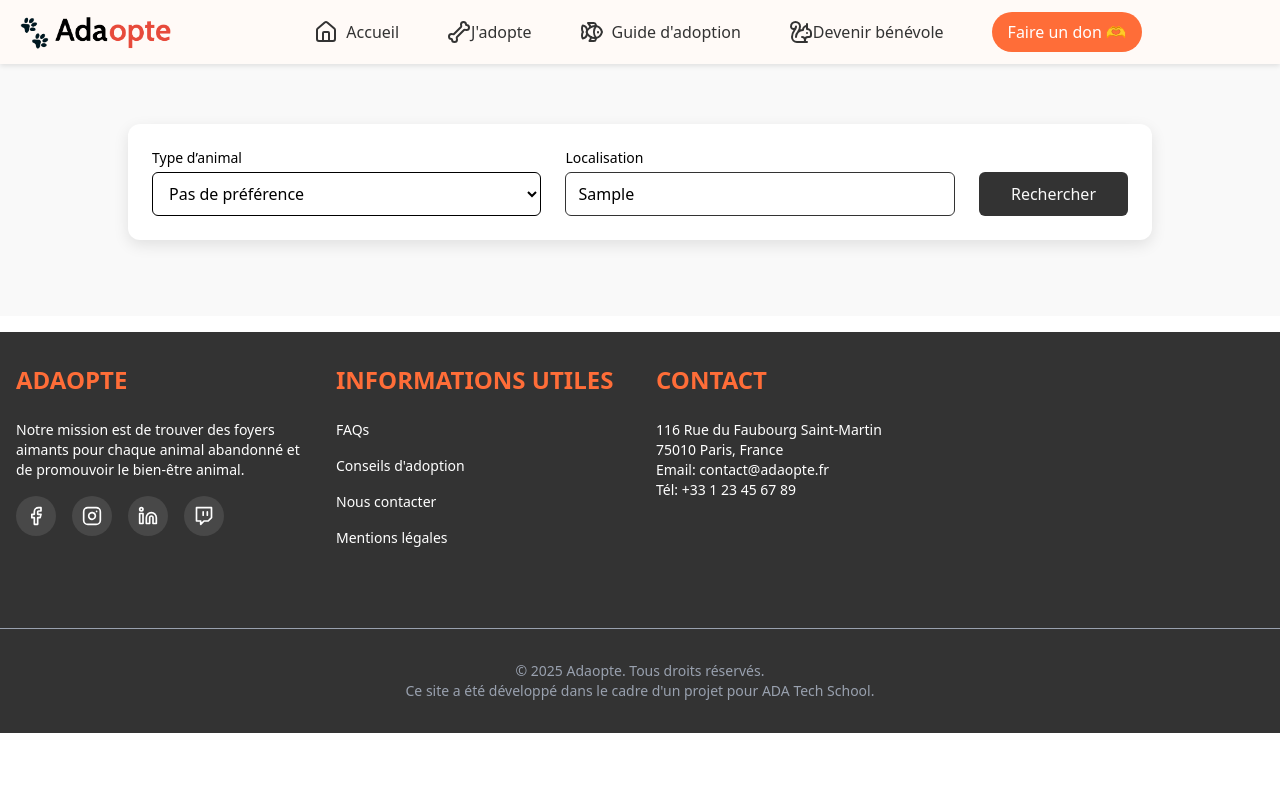
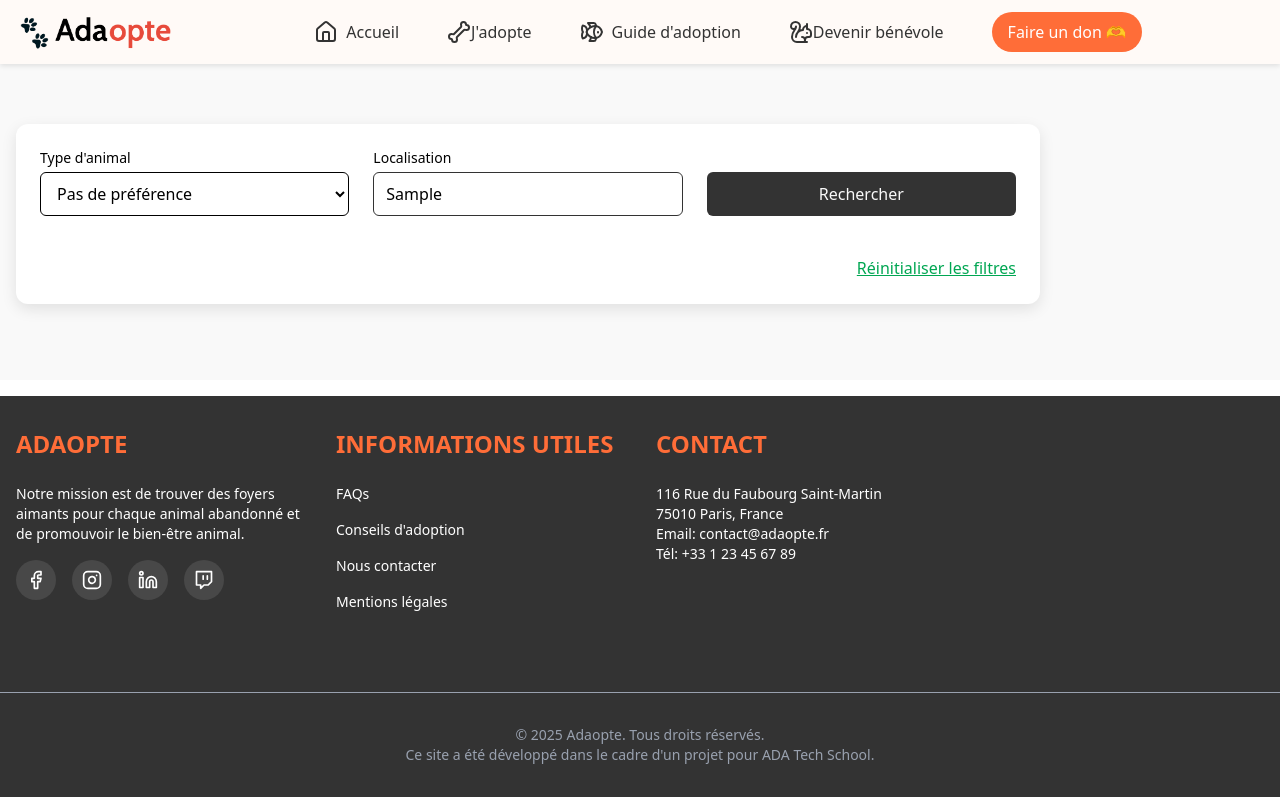
Before and after one commit to LucieSng/petadopte, a React (Vite) app: page /adopte in a window 1280 px wide. Both pictures are taken after typing "Sample" into the empty fields and a click on the button "Rechercher". Built offline with nearby package versions, Linux system fonts and the light colour scheme.

Commit message:
feat : Réinitialiser les filtres

```diff
--- a/src/components/PetsListCards.tsx
+++ b/src/components/PetsListCards.tsx
@@ -4,41 +4,29 @@ import CardsPet from "./CardsPet";
 import Search from "./Search";
 
 export default function PetsListCards() {
-  // 1️⃣ Va regarder l'URL et filtre en fonction des paramètres de celui-ci.
-  // Lire les paramètres présents dans l'URL
   const [searchParams] = useSearchParams();
 
-  // Extraire type et city et retourner null si inexistant
   const type = searchParams.get("type") as string | null;
   const city = searchParams.get("city") as string | null;
 
-  // Variable qui contient tous les animaux par défaut
-  // Elle est remplacée si filtre appliqué, let car elle peut être réassignée
   let petsToDisplay = pets;
 
-  // 2️⃣ Si l'URL a des paramètres changés tu filtres.
-  // Si au moins un paramètre est valide, on applique ce qu'il a dans le if
   if ((type && type.trim() !== "") || (city && city.trim() !== ""))
     petsToDisplay = pets.filter((pet) => {
       return (
-        // Vérification du type et de la city
-        // Si type n'existe pas, est vide, ou correspond au type filtré on garde
         (!type || !type.trim() || pet.type === type) &&
-        // Si city n'existe pas, est vide, ou correspond au type filtré on garde
         (!city ||
           !city.trim() ||
-          // On vérifie si la ville contient la recherche
           pet.city.toLowerCase().includes(city.toLowerCase()))
       );
     });
 
-  // 3️⃣ Map classiquement
   return (
     <div>
       <div className="pt-15 pb-15">
-        <Search></Search>
+        <Search showReset={true} />
       </div>
-      <div className="md: grid grid-cols-4 gap-4 m-4">
+      <div className="grid grid-cols-4 gap-4 m-4">
         {petsToDisplay.map((pet) => (
           <CardsPet key={pet.name} pet={pet} />
         ))}
--- a/src/components/Search.tsx
+++ b/src/components/Search.tsx
@@ -1,26 +1,22 @@
-import { useNavigate } from "react-router-dom";
+import { useNavigate, useSearchParams } from "react-router-dom";
 
-export default function Search() {
+interface SearchProps {
+  showReset?: boolean;
+}
+
+export default function Search({ showReset = false }: SearchProps) {
   const navigate = useNavigate();
+  const [searchParams] = useSearchParams();
 
   function handleSubmit(e: React.FormEvent<HTMLFormElement>) {
-    // 1️⃣ Empêche le rechargement de la page
     e.preventDefault();
-
-    // 2️⃣ Récupère le formulaire typé correctement
     const form = e.currentTarget;
-
-    // 3️⃣ Récupère toutes les valeurs du formulaire
     const formData = new FormData(form);
-
-    // 4️⃣ Objet spécial pour créer les paramètres d’URL
     const searchParams = new URLSearchParams();
 
-    // 5️⃣ Récupération explicite des champs (avec cast TypeScript)
     const type = formData.get("type") as string | null;
     const city = formData.get("city") as string | null;
 
-    // 6️⃣ Ajout des paramètres UNIQUEMENT s’ils existent
     if (type && type.trim() !== "") {
       searchParams.set("type", type);
     }
@@ -29,25 +25,38 @@ export default function Search() {
       searchParams.set("city", city);
     }
 
-    // 7️⃣ Transformation en query string
     const queryString = searchParams.toString();
-
-    // 8️⃣ Navigation avec ou sans paramètres
     navigate(queryString ? `/adopte?${queryString}` : "/adopte");
   }
 
+  function handleReset() {
+    // Réinitialise l'URL sans paramètres
+    navigate("/adopte");
+
+    // Réinitialise les champs du formulaire
+    const form = document.querySelector("form") as HTMLFormElement;
+    if (form) {
+      form.reset();
+    }
+  }
+
+  // Vérifie s'il y a des filtres actifs
+  const hasActiveFilters = searchParams.get("type") || searchParams.get("city");
+
   return (
-    <div className="w-full flex justify-center px-4">
+    <div className="w-full px-4">
+      <div className="w-full max-w-5xl">
         <form
           onSubmit={handleSubmit}
-        className="w-full max-w-5xl bg-white rounded-xl shadow-lg p-6 flex flex-col gap-4 md:flex-row md:items-end md:gap-6"
+          className="w-full bg-white rounded-xl shadow-lg p-6 gap-4 grid grid-cols-3 md:items-end md:gap-6"
         >
           {/* Type d'animal */}
           <div className="flex flex-col flex-1">
-          <label className="text-sm font-medium mb-1">Type d’animal</label>
+            <label className="text-sm font-medium mb-1">Type d'animal</label>
             <select
               aria-label="type"
               name="type"
+              defaultValue={searchParams.get("type") || ""}
               className="h-11 rounded-md border px-3 focus:outline-none focus:ring-2 focus:ring-black"
             >
               <option value="">Pas de préférence</option>
@@ -66,18 +75,33 @@ export default function Search() {
               name="city"
               type="text"
               placeholder="Votre ville"
+              defaultValue={searchParams.get("city") || ""}
               className="h-11 rounded-md border border-[var(--dark-color)] px-3 focus:outline-none focus:ring-2 focus:ring-[var(--dark-color)]"
             />
           </div>
 
-        {/* Bouton */}
+          {/* Bouton Rechercher */}
           <button
             type="submit"
             className="h-11 px-8 rounded-md bg-[var(--dark-color)] text-[var(--light-color)] font-medium hover:bg-[var(--dark-color)] transition-colors"
           >
             Rechercher
           </button>
+
+          {/* Bouton Réinitialiser - DANS le formulaire avec type="button" */}
+          <div className="col-start-3 text-right">
+            {showReset && hasActiveFilters && (
+              <button
+                type="button"
+                onClick={handleReset}
+                className="mt-4 text-[var(--btn-accent-bg)] hover:text-[var(--dark-color)] underline transition-colors"
+              >
+                Réinitialiser les filtres
+              </button>
+            )}
+          </div>
         </form>
+      </div>
     </div>
   );
 }
```
Lines whose indentation alone changed are shown as unchanged.
